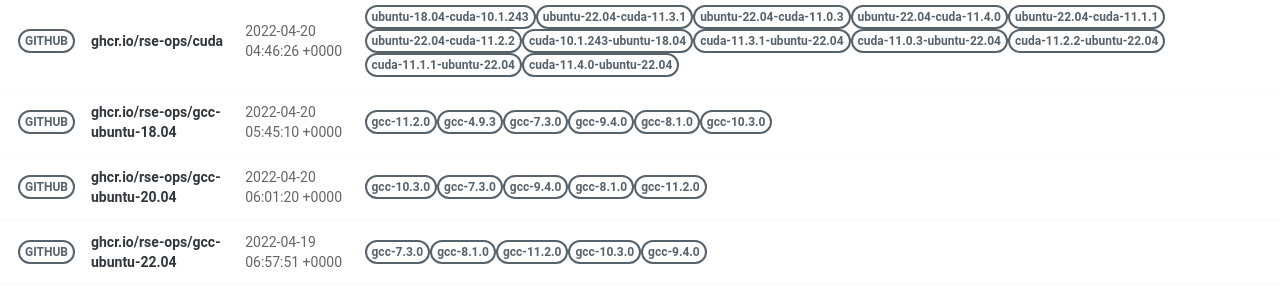
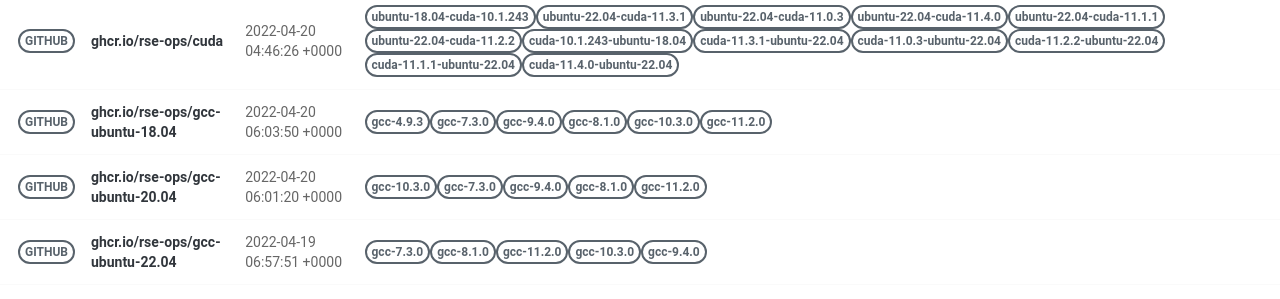
Before and after one commit to rse-ops/docker-images, a Jekyll site: the page built from pages/index.md, in a window 1280 px wide. Shown: the part 502-801 px from the top of the page. Built offline with Jekyll 4.4.1, drawn with Linux system fonts in a browser that asks for light colours; nearby versions of some CDN libraries.

Commit message:
Automated push to update library 2022-04-20

```diff
--- a/_library/ghcr.io-rse-ops-gcc-ubuntu-18.04.md
+++ b/_library/ghcr.io-rse-ops-gcc-ubuntu-18.04.md
@@ -1,14 +1,11 @@
 ---
 layout: container
 name: ghcr.io/rse-ops/gcc-ubuntu-18.04
-updated_at: 2022-04-20 05:45:10.406945
+updated_at: 2022-04-20 06:03:50.643838
 
 
 container_url: https://github.com/orgs/rse-ops/packages/container/package/gcc-ubuntu-18.04
 versions:
- - tag: gcc-11.2.0
-   dockerfile: https://github.com/rse-ops/docker-images/blob/main/ubuntu/gcc/Dockerfile
-   manifest: https://crane.ggcr.dev/manifest/ghcr.io/rse-ops/gcc-ubuntu-18.04:gcc-11.2.0
  - tag: gcc-4.9.3
    dockerfile: https://github.com/rse-ops/docker-images/blob/main/ubuntu/gcc/Dockerfile
    manifest: https://crane.ggcr.dev/manifest/ghcr.io/rse-ops/gcc-ubuntu-18.04:gcc-4.9.3
```
Also changed, not shown: other parts of _library/ghcr.io-rse-ops-gcc-ubuntu-18.04.md (+3 -0 lines).
